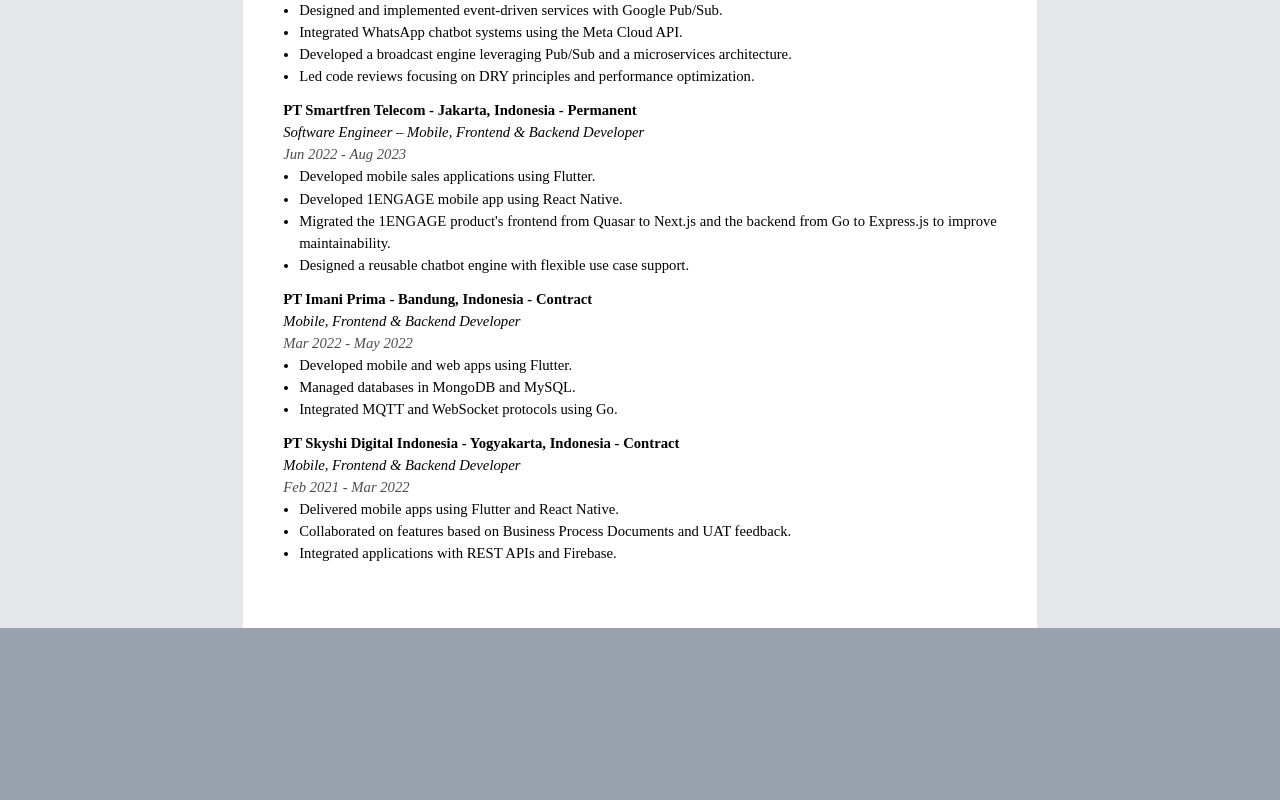
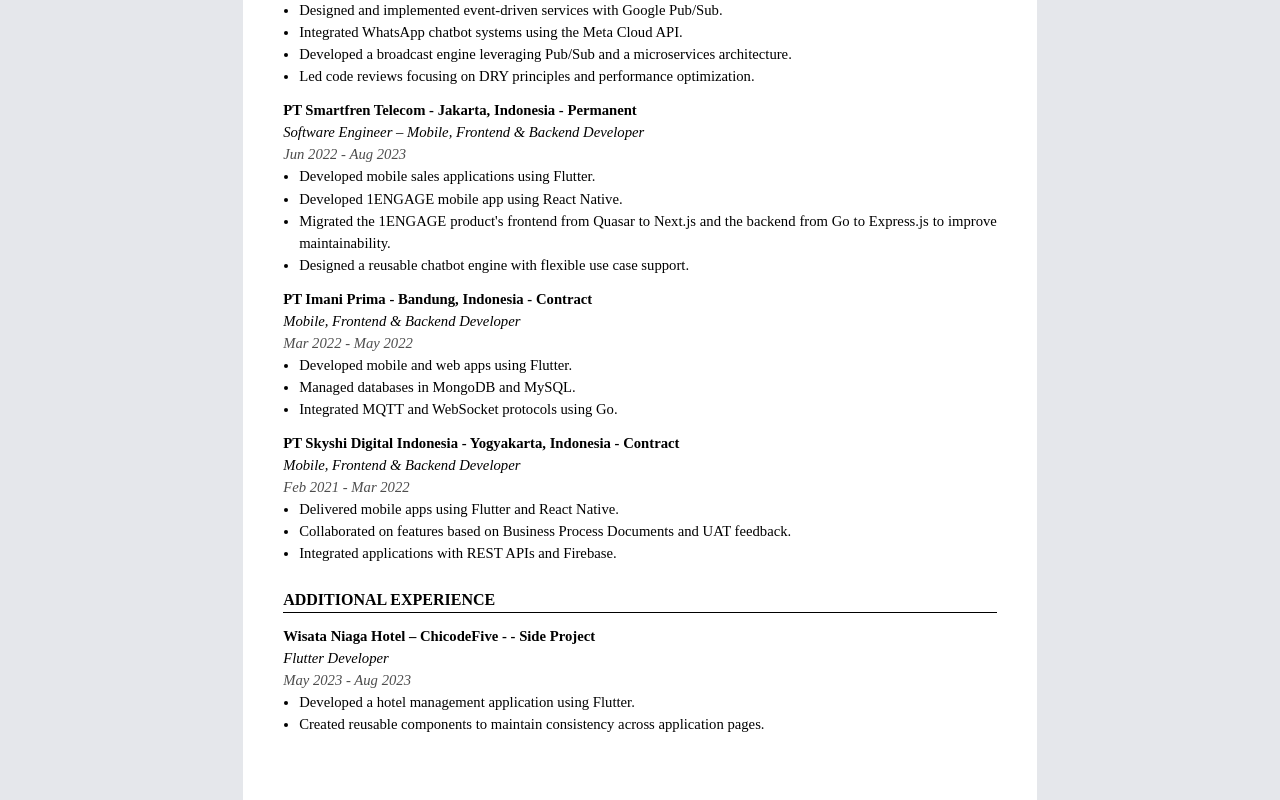
Before and after one commit to Harits19/harits19.github.io, a Next.js app: page /en in a window 1280 px wide. Shown: the part 768-1568 px from the top of the page. Before the commit the page ends 1396 px from the top, so only its background shows below. Built offline with nearby package versions, Linux system fonts and the light colour scheme.

Commit message:
refactor code

```diff
--- a/src/app/[locale]/page.tsx
+++ b/src/app/[locale]/page.tsx
@@ -2,7 +2,8 @@
 
 import useDict from "@/hooks/use_dict";
 import useProfile from "@/hooks/use_profile";
-import SectionView from "@/components/section_view";
+import SectionView from "@/app/components/section_view";
+import ProjectView from "../components/project_view";
 
 export default function Home() {
   const { name, details, ...profile } = useProfile();
@@ -34,22 +35,14 @@
       <SectionView title={dict.experience}>
         <div className="flex flex-col w-full gap-3">
           {profile.experience.map((item) => (
-            <div key={item.company} className="flex flex-col w-full">
-              <span className="font-semibold">
-                {item.company} - {item.location} - {item.employment_type}
-              </span>
-              <span className="italic">{item.position}</span>
-              <span className="italic text-black/70">
-                {item.start_date} - {item.end_date}
-              </span>
-              <ul className="list-disc ml-4">
-                {item.responsibilities.map((item) => (
-                  <li key={item}>{item}</li>
-                ))}
-              </ul>
-            </div>
+            <ProjectView key={item.company} item={item} />
           ))}
         </div>
+      </SectionView>
+      <SectionView title={dict.auxiliary_work}>
+        {profile.auxiliary_work.map((item) => (
+          <ProjectView key={item.company} item={item} />
+        ))}
       </SectionView>
     </div>
   );
--- /dev/null
+++ b/src/app/components/project_view.tsx
@@ -0,0 +1,30 @@
+export default function ProjectView({
+  item,
+}: {
+  item: Readonly<{
+    company: string;
+    location?: string;
+    employment_type: string;
+    position: string;
+    start_date: string;
+    end_date: string;
+    responsibilities: readonly string[];
+  }>;
+}) {
+  return (
+    <div key={item.company} className="flex flex-col w-full">
+      <span className="font-semibold">
+        {item.company} - {item.location} - {item.employment_type}
+      </span>
+      <span className="italic">{item.position}</span>
+      <span className="italic text-black/70">
+        {item.start_date} - {item.end_date}
+      </span>
+      <ul className="list-disc ml-4">
+        {item.responsibilities.map((item) => (
+          <li key={item}>{item}</li>
+        ))}
+      </ul>
+    </div>
+  );
+}
--- a/src/hooks/use_profile/constant.tsx
+++ b/src/hooks/use_profile/constant.tsx
@@ -122,8 +122,9 @@
   ],
   auxiliary_work: [
     {
-      project: "Wisata Niaga Hotel – ChicodeFive",
-      type: "Side Project",
+      company: "Wisata Niaga Hotel – ChicodeFive",
+      location: undefined,
+      employment_type: "Side Project",
       position: "Flutter Developer",
       start_date: "May 2023",
       end_date: "Aug 2023",
@@ -293,8 +294,9 @@
   ],
   auxiliary_work: [
     {
-      project: "Wisata Niaga Hotel – ChicodeFive",
-      type: "Proyek Sampingan",
+      company: "Wisata Niaga Hotel – ChicodeFive",
+      employment_type: "Proyek Sampingan",
+      location: undefined,
       position: "Flutter Developer",
       start_date: "May 2023",
       end_date: "Aug 2023",
```
Also changed, not shown: src/app/components/section_view.tsx (renamed from src/components/section_view.tsx).
